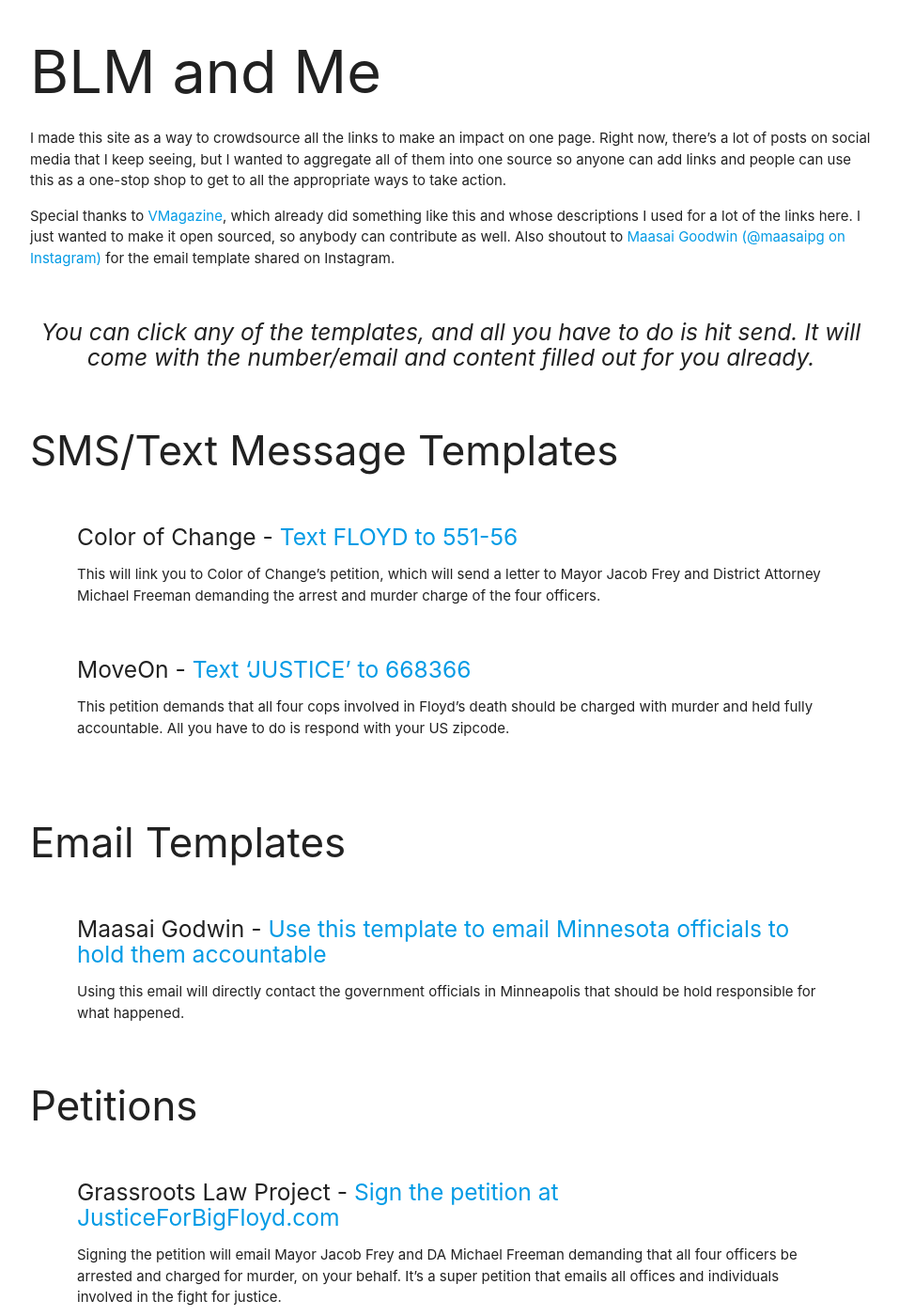
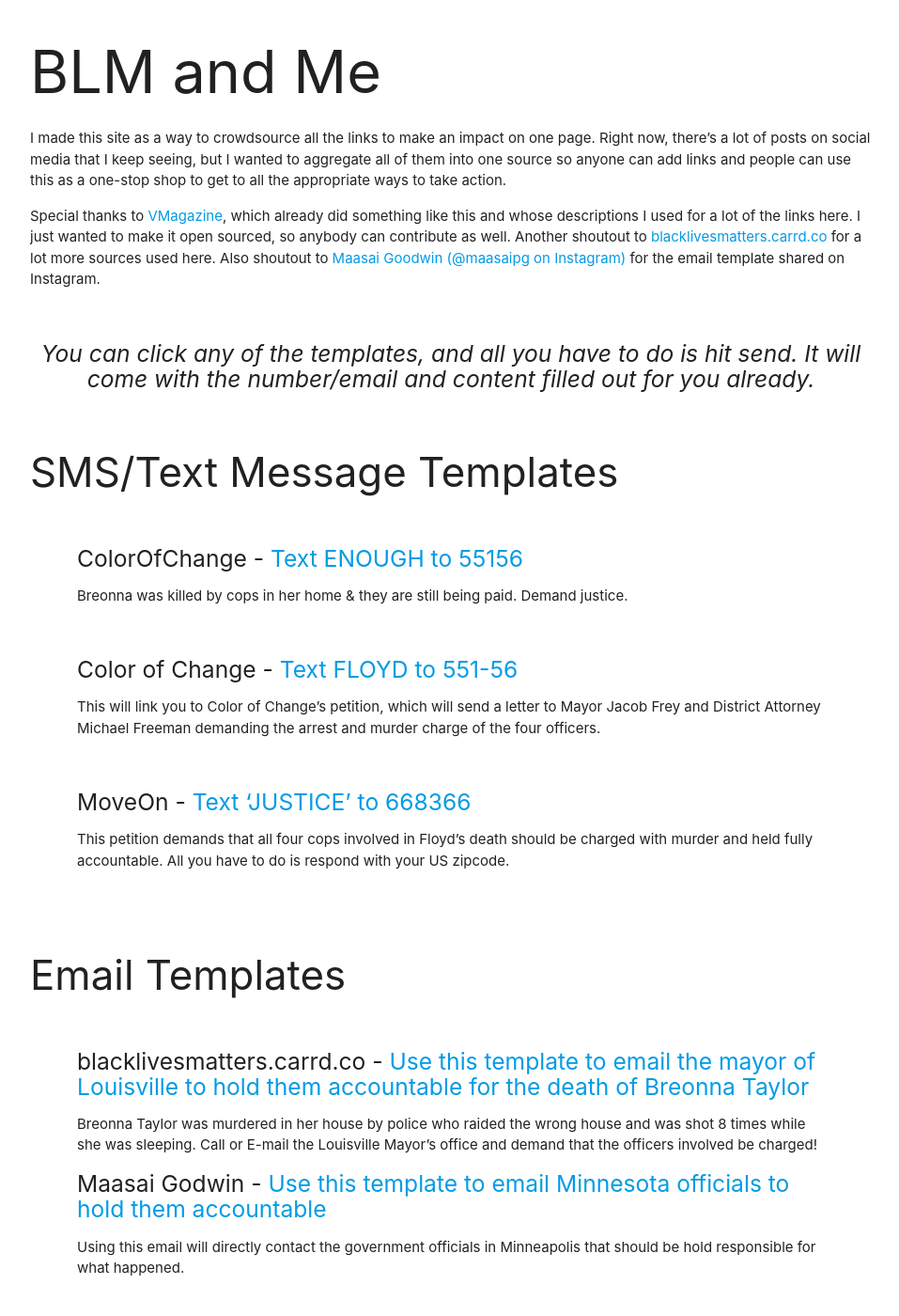
Before and after one commit to kamath/blmandme, a Jekyll site: the page built from index.markdown, in a window 1280 px wide and 1400 px high. Shown: the whole window at 94% size, without its empty margins (160-1117 px from the left). Built offline with Jekyll 4.4.1, drawn with Linux system fonts in a browser that asks for light colours.

Commit message:
Added stuff for Breonna Taylor

```diff
--- a/index.markdown
+++ b/index.markdown
@@ -4,4 +4,4 @@
 ---
 I made this site as a way to crowdsource all the links to make an impact on one page. Right now, there's a lot of posts on social media that I keep seeing, but I wanted to aggregate all of them into one source so anyone can add links and people can use this as a one-stop shop to get to all the appropriate ways to take action.
 
-Special thanks to [VMagazine](https://vmagazine.com/article/how-to-get-involved-in-demanding-justice-for-george-floyd/), which already did something like this and whose descriptions I used for a lot of the links here. I just wanted to make it open sourced, so anybody can contribute as well. Also shoutout to [Maasai Goodwin (@maasaipg on Instagram)](http://instagram.com/maasaipg) for the email template shared on Instagram.
+Special thanks to [VMagazine](https://vmagazine.com/article/how-to-get-involved-in-demanding-justice-for-george-floyd/), which already did something like this and whose descriptions I used for a lot of the links here. I just wanted to make it open sourced, so anybody can contribute as well. Another shoutout to [blacklivesmatters.carrd.co](blacklivesmatters.carrd.co) for a lot more sources used here. Also shoutout to [Maasai Goodwin (@maasaipg on Instagram)](http://instagram.com/maasaipg) for the email template shared on Instagram.
```
Also changed, not shown: _links/email/email_louisville_mayor.md (added, +15 -0 lines), _links/sms/enough_to_55156.md (added, +8 -0 lines).
